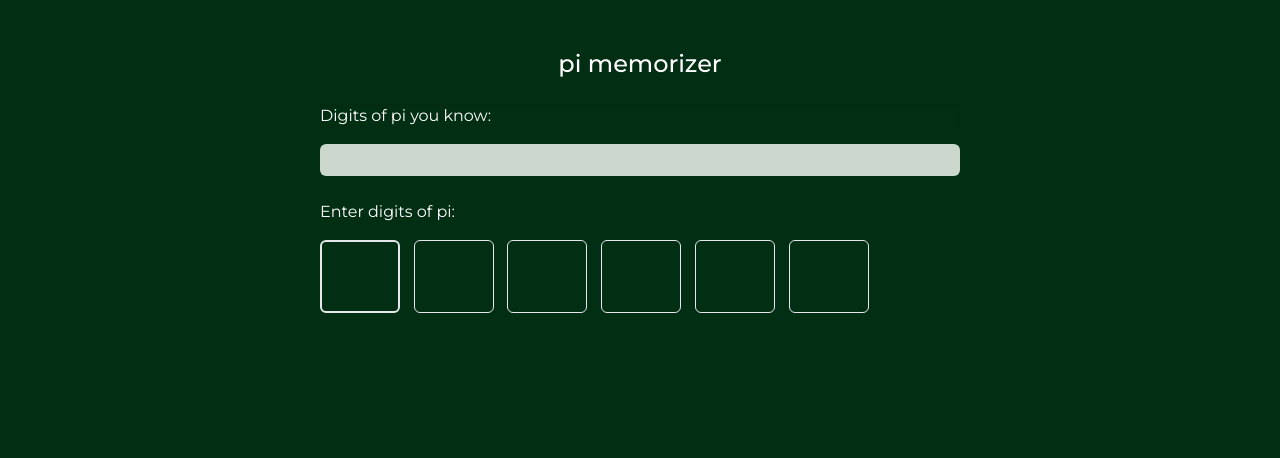
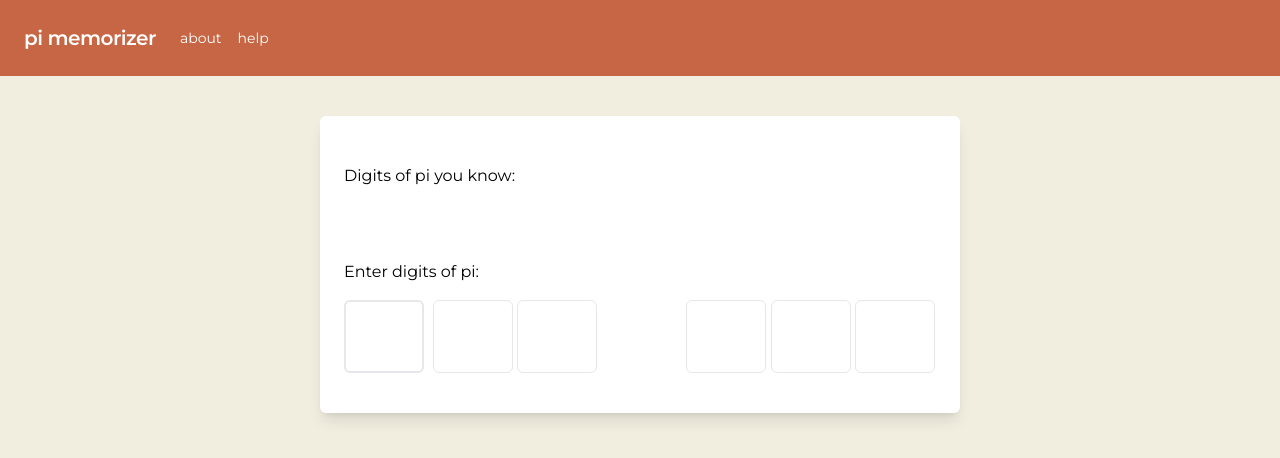
Before and after one commit to asewnath/pi_memorizer, a React (Create React App) app: page / in a window 1280 px wide. Shown: the top 458 px of the page. Built offline with nearby package versions, Linux system fonts and the light colour scheme.

Commit message:
tailwind changes

```diff
--- a/src/App.js
+++ b/src/App.js
@@ -25,6 +25,22 @@ function App() {
         </div>
       )}
 
+      <nav class="flex items-center justify-between flex-wrap bg-[#c76644] p-6 mb-10">
+        <div class="flex items-center flex-shrink-0 text-white mr-6">
+        <span class="font-semibold text-xl tracking-tight">pi memorizer</span>
+        </div>
+        <div class="w-full block flex-grow lg:flex lg:items-center lg:w-auto">
+          <div class="text-sm lg:flex-grow">
+            <a href="#responsive-header" class="block mt-4 lg:inline-block lg:mt-0 text-white hover:text-black mr-4">
+              about
+            </a>
+            <a href="#responsive-header" class="block mt-4 lg:inline-block lg:mt-0 text-white hover:text-black">
+              help
+            </a>
+          </div>
+        </div>
+      </nav>
+
       <section className="flex flex-col items-center justify-center">
         <DigitInput numberOfDigits={6} />
       </section>
--- a/src/digitInput/index.js
+++ b/src/digitInput/index.js
@@ -9,12 +9,11 @@ function DigitInput({ numberOfDigits }) {
 
   // TODO:
   // - Don't make other boxes clickable
-  // - space them apart in threes
   // - add a digit counter
   // - add a place for fun facts :)
 
-  const [digits, setDigits] = useState(new Array(numberOfDigits).fill(""));
-  const [knownDigits, setKnownDigits] =  useState(null);
+  const [digits, setDigits] = useState(new Array(numberOfDigits).fill(null));
+  const [knownDigits, setKnownDigits] =  useState("");
   const [piError, setPiError] = useState(null);
   const [piCorrect, setPiCorrect] = useState(null);
   const [attempt, setAttempt] = useState(true);
@@ -90,18 +89,17 @@ function DigitInput({ numberOfDigits }) {
   }, [digits]);
 
   return (
-    <article className="w-1/2">
-      <p className="text-2xl text-center font-medium text-white mt-12">pi memorizer</p>
-      <p className="text-base text-white mt-6 mb-4 shadow-inner">Digits of pi you know:</p>
-      <p className="text-base text-black mt-4 bg-[#cbd6cd] p-4 rounded-md">{knownDigits}</p>
-      <p className="text-base text-white mt-6 mb-4">Enter digits of pi:</p>
+    <article className="w-1/2 h-1/2 bg-[#ffffff] rounded-md p-6 shadow-lg">
+      <p className="text-base text-black mt-6 mb-4">Digits of pi you know:</p>
+      <p className="text-base text-black mt-4 bg-white p-4 rounded-md">{knownDigits}</p>
+      <p className="text-base text-black mt-6 mb-4">Enter digits of pi:</p>
 
-     <div className='grid grid-cols-7 gap-4'>
+     <div className='grid grid-cols-7 space-x-1'>
       {digits.map((digit, index)=>(
         <input key={index} value={digit} maxLength={1}
         onChange={(e)=> handleChange(e.target.value, index)}
         ref={(reference) => (piBoxReference.current[index] = reference)}
-        className={`border w-20 h-auto text-white text-[30px] text-center p-3 rounded-md block bg-[#022e13] focus:border-2 focus:outline-none appearance-none`}
+        className={`border ${index === 2 ? 'grid-cols-subgrid col-span-2' : ''} w-20 h-auto text-black text-[30px] text-center p-3 rounded-md block bg-[#ffffff] focus:border-2 focus:outline-none appearance-none`}
         />
       ))}
      </div>
--- a/src/index.css
+++ b/src/index.css
@@ -5,11 +5,11 @@
 
 body {
   font-family: 'Montserrat', sans-serif;
-  background-color: #022e13;
+  background-color: #F1EEE0;
 }
 
 .correct-show{
-  color: rgb(26, 204, 2);
+  color: #5ca904;
 }
 
 .error-show {
```
Also changed, not shown: src/digitInput/constants.js.
